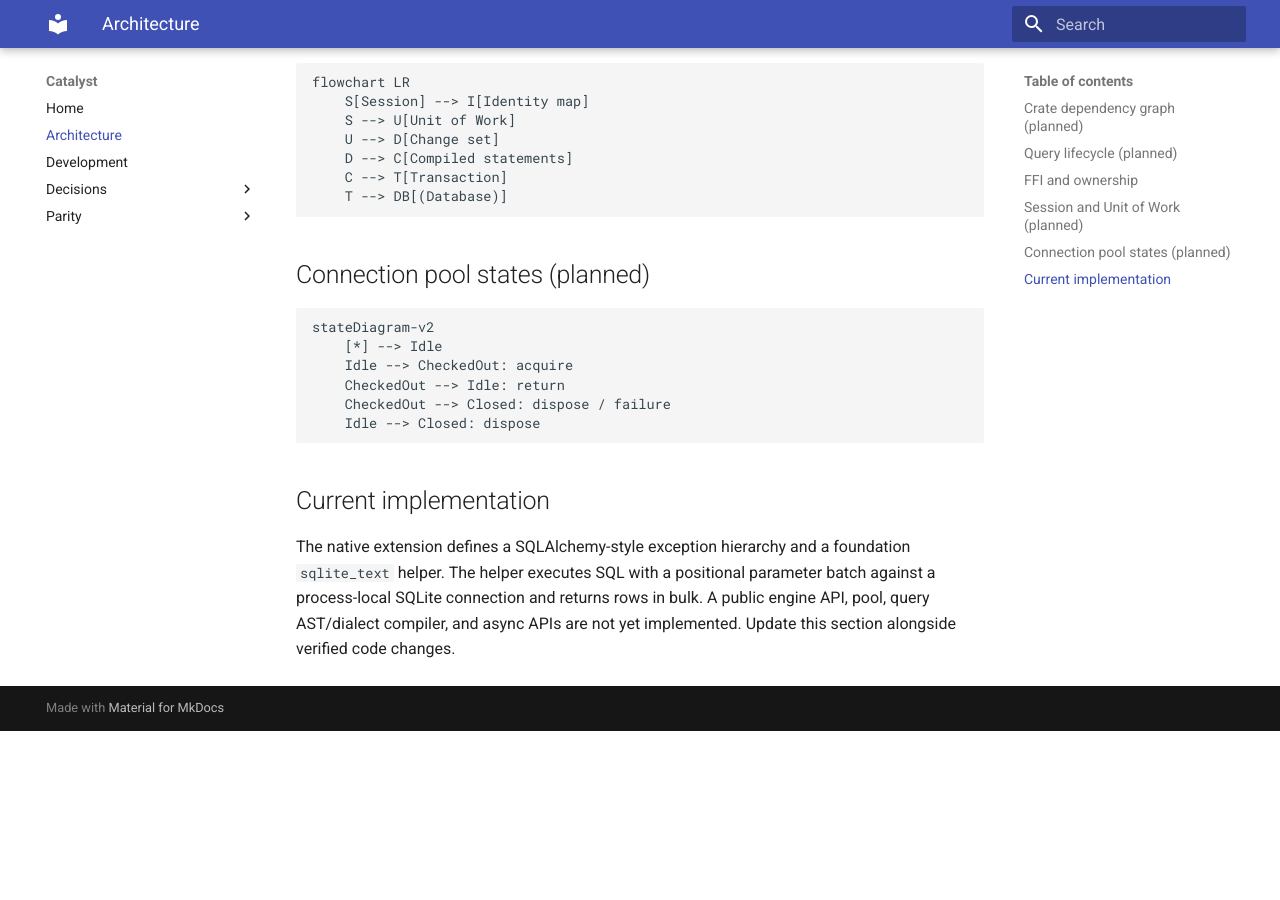
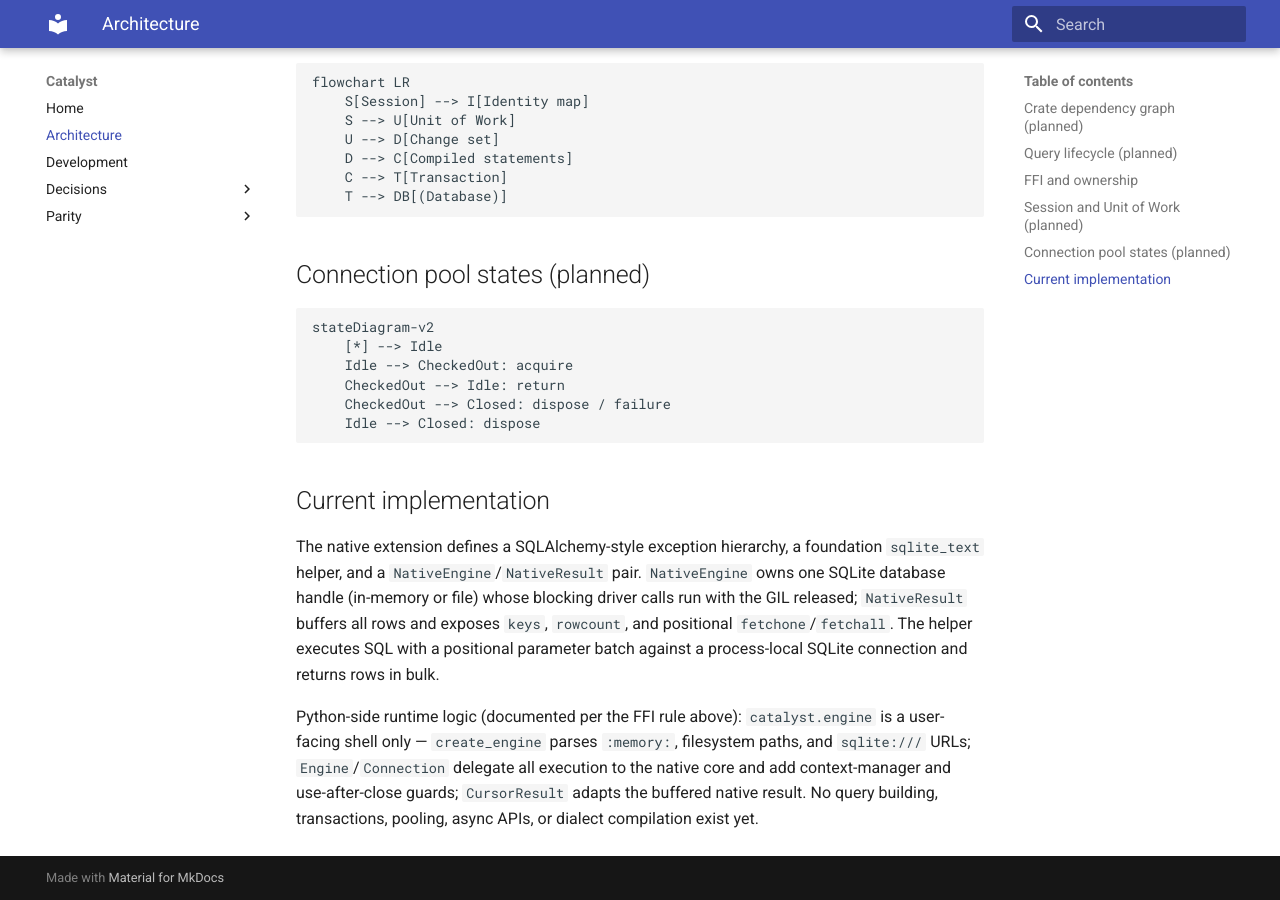
Before and after one commit to Seyamalam/Catalyst, an MkDocs documentation site: the page built from docs/architecture.md, in a window 1280 px wide and 900 px high, scrolled down 1179 px. Built offline with MkDocs 1.6.1 and Material for MkDocs 9.7.7, drawn with Linux system fonts in a browser that asks for light colours; before the commit the page ends 1910 px from its top, so only the background shows below that.

Commit message:
docs(engine): record engine facade parity, architecture, and memory

```diff
--- a/docs/architecture.md
+++ b/docs/architecture.md
@@ -63,4 +63,6 @@ stateDiagram-v2
 
 ## Current implementation
 
-The native extension defines a SQLAlchemy-style exception hierarchy and a foundation `sqlite_text` helper. The helper executes SQL with a positional parameter batch against a process-local SQLite connection and returns rows in bulk. A public engine API, pool, query AST/dialect compiler, and async APIs are not yet implemented. Update this section alongside verified code changes.
+The native extension defines a SQLAlchemy-style exception hierarchy, a foundation `sqlite_text` helper, and a `NativeEngine`/`NativeResult` pair. `NativeEngine` owns one SQLite database handle (in-memory or file) whose blocking driver calls run with the GIL released; `NativeResult` buffers all rows and exposes `keys`, `rowcount`, and positional `fetchone`/`fetchall`. The helper executes SQL with a positional parameter batch against a process-local SQLite connection and returns rows in bulk.
+
+Python-side runtime logic (documented per the FFI rule above): `catalyst.engine` is a user-facing shell only — `create_engine` parses `:memory:`, filesystem paths, and `sqlite:///` URLs; `Engine`/`Connection` delegate all execution to the native core and add context-manager and use-after-close guards; `CursorResult` adapts the buffered native result. No query building, transactions, pooling, async APIs, or dialect compilation exist yet.
```
Also changed, not shown: CHANGELOG.md (+1 -0 lines), MEMORY.md (+3 -2 lines), docs/parity/core.md (+1 -0 lines), docs/parity/index.md (+1 -1 lines).
